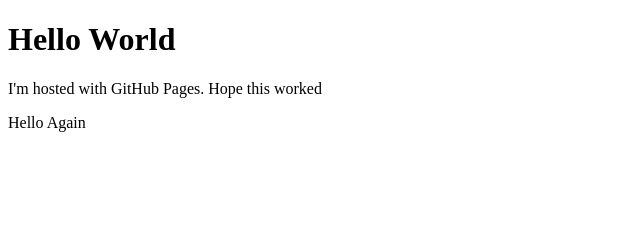
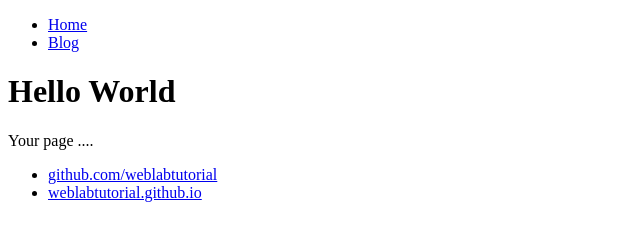
Before and after one commit to CurrantlyRJ/CurrantlyRJ.github.io, a plain HTML site: page index.html in a window 1280 px wide. Shown: the whole page, without its empty margins (0-640 px from the left). Drawn offline with Linux system fonts and the light colour scheme.

Commit message:
template

```diff
--- a/index.html
+++ b/index.html
@@ -1,8 +1,24 @@
 <!DOCTYPE html>
 <html>
-	<body>
-		<h1>Hello World</h1>
-		<p>I'm hosted with GitHub Pages. Hope this worked</p>
-		<p>Hello Again</p>
-	</body>
+ <head>
+  <title>Web Programming</title>
+ </head>
+ <body>
+  <nav>
+      <ul>
+          <li><a href="/">Home</a></li>
+          <li><a href="/blog">Blog</a></li>
+      </ul>
+  </nav>
+  <div class="container">
+      <div class="blurb">
+          <h1>Hello World</h1>
+      <p>Your page ....</p>
+  <footer>
+        <ul>
+               <li><a href="https://github.com/weblabtutorial">github.com/weblabtutorial</a></li>
+                                  <li><a href="https://weblabtutorial.github.io"> weblabtutorial.github.io </a></li>
+  </ul>
+  </footer>
+ </body>
 </html>
```
